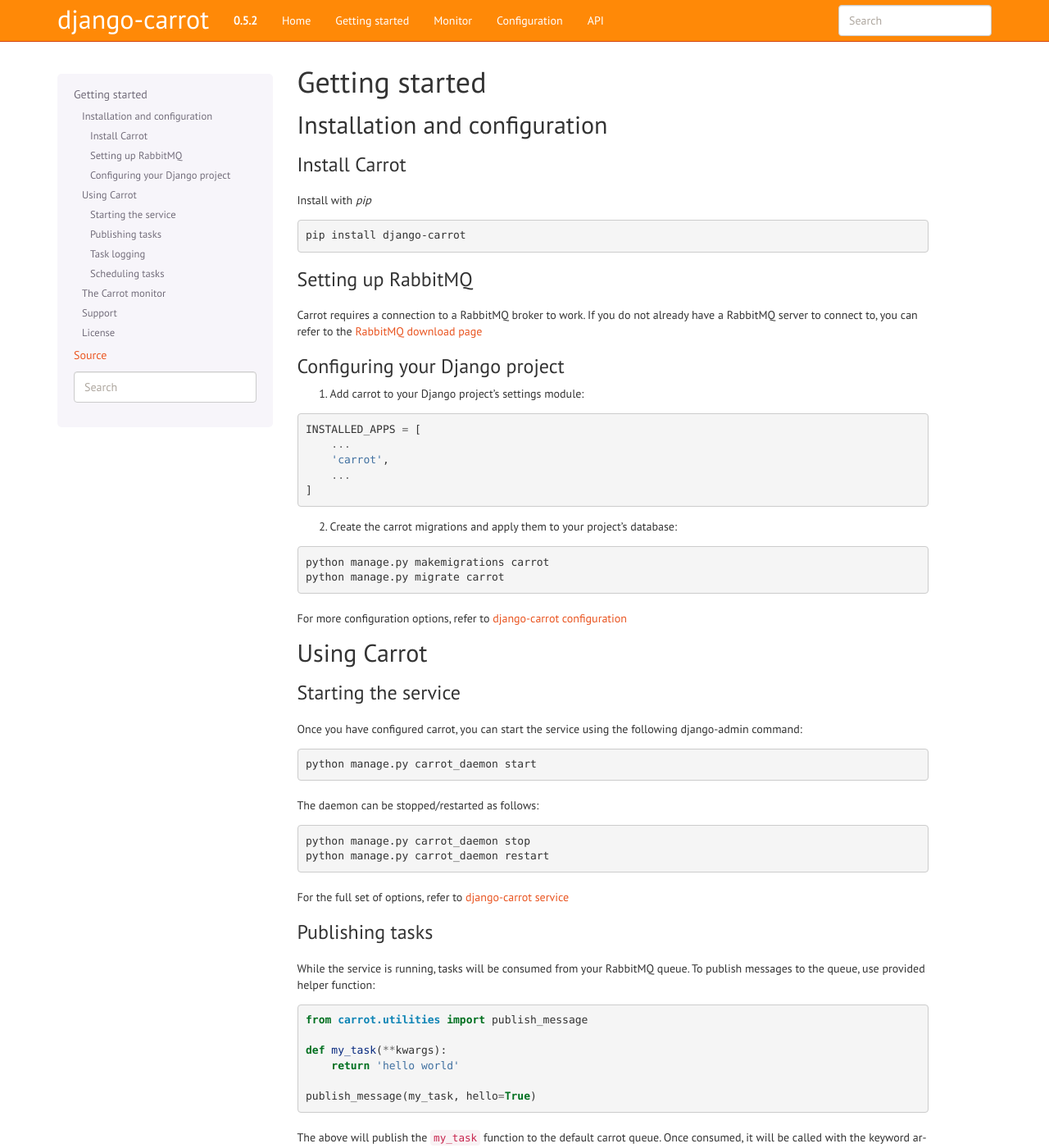
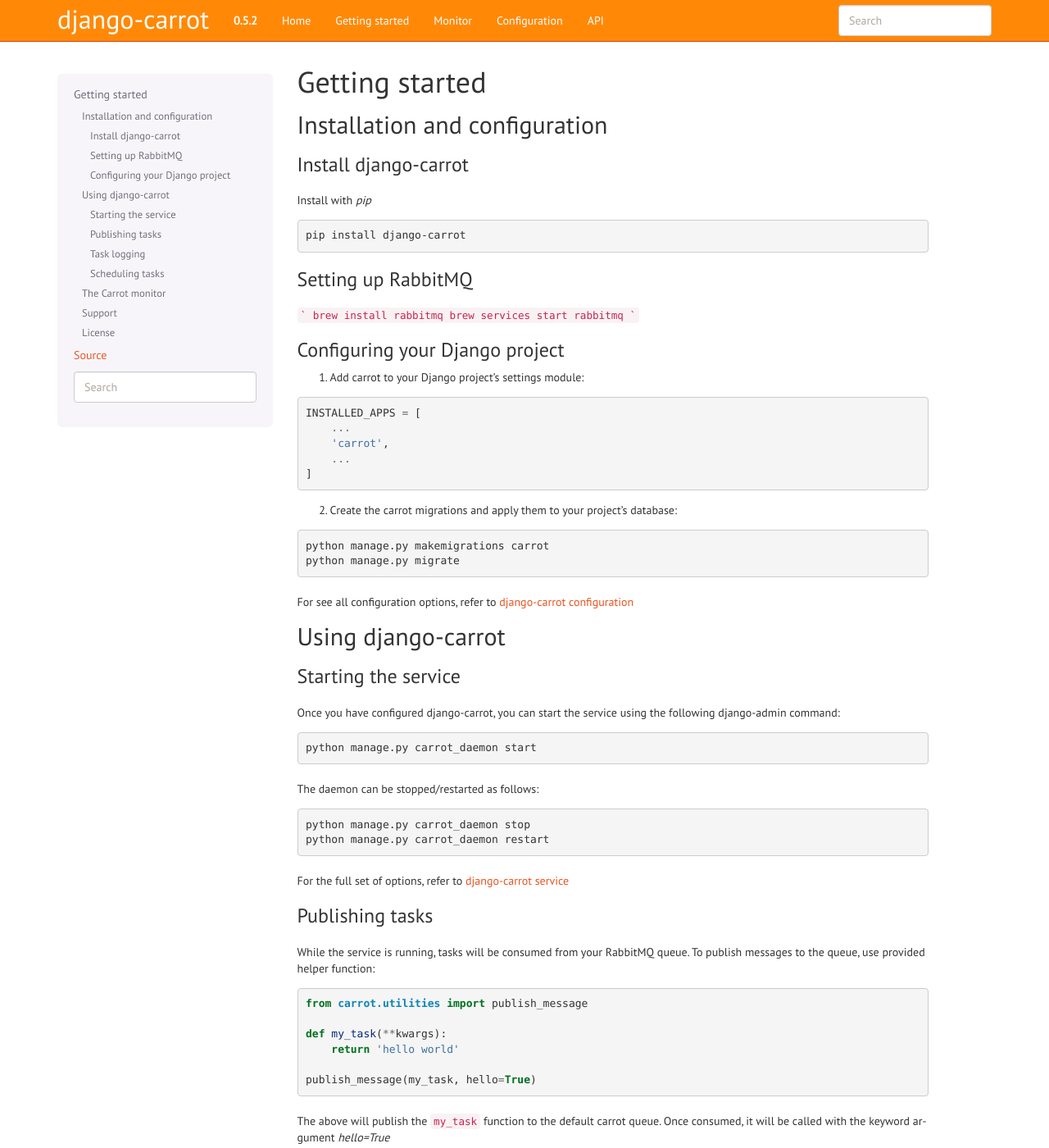
Before and after one commit to chris104957/django-carrot, a Sphinx documentation site: the page built from docs/source/quick-start.rst, in a window 1280 px wide and 1400 px high. Shown: the whole window at 82% size. Built offline with Sphinx 7.4.7, drawn with Linux system fonts in a browser that asks for light colours.

Commit message:
Update quick-start.rst

````diff
--- a/docs/source/quick-start.rst
+++ b/docs/source/quick-start.rst
@@ -7,8 +7,8 @@
 Installation and configuration
 ------------------------------
 
-Install Carrot
-**************
+Install django-carrot
+*********************
 
 Install with *pip*
 
@@ -19,8 +19,10 @@
 Setting up RabbitMQ
 *******************
 
-Carrot requires a connection to a RabbitMQ broker to work. If you do not already have a RabbitMQ server to connect to,
-you can refer to the `RabbitMQ download page <http://www.rabbitmq.com/download.html>`_
+```
+brew install rabbitmq
+brew services start rabbitmq
+```
 
 Configuring your Django project
 *******************************
@@ -40,18 +42,18 @@
 .. code-block:: bash
 
     python manage.py makemigrations carrot
-    python manage.py migrate carrot
+    python manage.py migrate
 
-For more configuration options, refer to :ref:`carrot-settings`
+For see all configuration options, refer to :ref:`carrot-settings`
 
 
-Using Carrot
-------------
+Using django-carrot
+-------------------
 
 Starting the service
 ********************
 
-Once you have configured carrot, you can start the service using the following django-admin command:
+Once you have configured django-carrot, you can start the service using the following django-admin command:
 
 .. code-block:: bash
 
````
